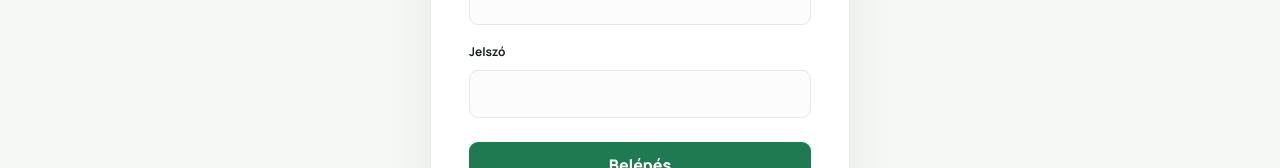
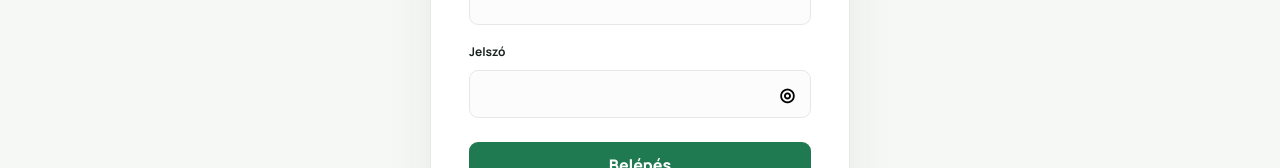
Before and after one commit to lokyfx/Szoftver_Tervezes_Projekt, a React (Vite) app: page / in a window 1280 px wide. Both pictures are taken after a click on the button "Belépés". Shown: the part 353-521 px from the top of the page. Built offline with nearby package versions, Linux system fonts and the light colour scheme.

Commit message:
(feat) password hide toggle

```diff
--- a/src/LoginPage.css
+++ b/src/LoginPage.css
@@ -43,6 +43,33 @@
 .login-form input:focus {
 	border-color: var(--green);
 	outline: 3px solid var(--mint);
+}
+
+.password-field {
+	position: relative;
+}
+
+.password-field input {
+	padding-right: 48px;
+}
+
+.password-field .password-toggle {
+	position: absolute;
+	top: 50%;
+	right: 12px;
+	padding: 4px;
+	margin: 0;
+	transform: translateY(-50%);
+	border: 0;
+	background: transparent;
+	color: #000;
+	font-size: 18px;
+	cursor: pointer;
+}
+
+.password-field .password-toggle:hover {
+	background: transparent;
+	color: #000;
 }
 
 .login-form button {
--- a/src/LoginPage.jsx
+++ b/src/LoginPage.jsx
@@ -3,6 +3,7 @@ import './LoginPage.css'
 
 function LoginPage() {
   const [message, setMessage] = useState('')
+  const [showPassword, setShowPassword] = useState(false)
 
   function handleSubmit(event) {
     event.preventDefault()
@@ -23,7 +24,24 @@ function LoginPage() {
           <input id="username" name="username" autoComplete="username" required />
 
           <label htmlFor="password">Jelszó</label>
-          <input id="password" name="password" type="password" autoComplete="current-password" required />
+          <div className="password-field">
+            <input
+              id="password"
+              name="password"
+              type={showPassword ? 'text' : 'password'}
+              autoComplete="current-password"
+              required
+            />
+            <button
+              className="password-toggle"
+              type="button"
+              aria-label={showPassword ? 'Jelszó elrejtése' : 'Jelszó megjelenítése'}
+              aria-pressed={showPassword}
+              onClick={() => setShowPassword((visible) => !visible)}
+            >
+              {showPassword ? '◉' : '◎'}
+            </button>
+          </div>
 
           <button type="submit">Belépés</button>
           {message && <p className="login-message" role="status">{message}</p>}
```
